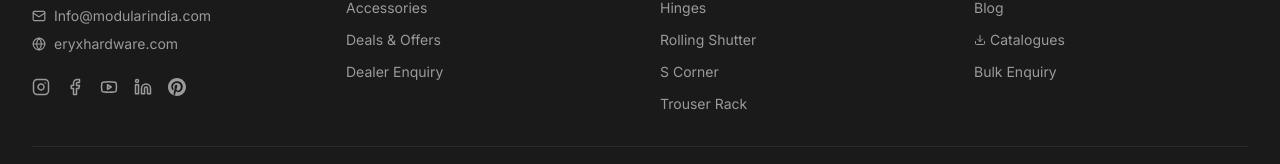
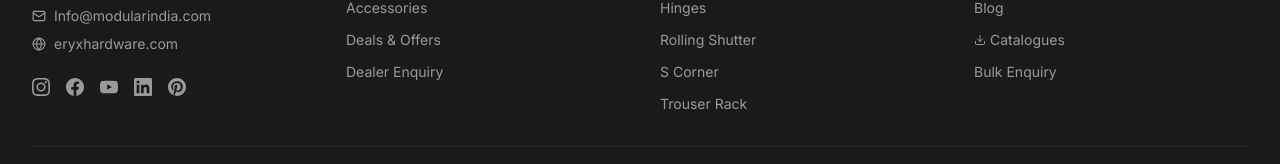
Before and after one commit to Ahmad-Zia10/eryx-hardware, a Next.js app: page /about in a window 1280 px wide. Shown: the part 300-464 px from the top of the page. Built offline with nearby package versions, Linux system fonts and the light colour scheme; no server answers.

Commit message:
fix: replace brand icons with inline SVGs (lucide-react has no brand icons)

```diff
--- a/src/app/(marketing)/page.tsx
+++ b/src/app/(marketing)/page.tsx
@@ -1,5 +1,5 @@
 import Link from "next/link";
-import { Shield, Globe, Award, Phone, Instagram, Facebook, Youtube, Linkedin, Download } from "lucide-react";
+import { Shield, Globe, Award, Phone, Download } from "lucide-react";
 import ProductImage from "@/components/ui/ProductImage";
 import ProductCard from "@/components/sections/ProductCard";
 import HeroActions from "@/components/sections/HeroActions";
@@ -260,10 +260,26 @@
                 className="flex flex-col items-center gap-3 p-6 bg-white dark:bg-[#1A1A1A] border border-[#E8E4DD] dark:border-[#2A2A2A] hover:border-[#D4A017] hover:shadow-md transition duration-200 ease-in-out rounded-sm group"
               >
                 <div className="w-12 h-12 flex items-center justify-center rounded-full bg-[#F7F5F2] dark:bg-[#2A2A2A] group-hover:bg-[#D4A017]/10 transition duration-200 ease-in-out text-[#1A1A1A] dark:text-[#F5F5F5]">
-                  {platform === 'instagram' && <Instagram size={22} />}
-                  {platform === 'facebook' && <Facebook size={22} />}
-                  {platform === 'youtube' && <Youtube size={22} />}
-                  {platform === 'linkedin' && <Linkedin size={22} />}
+                  {platform === 'instagram' && (
+                    <svg viewBox="0 0 24 24" className="w-[22px] h-[22px] fill-current">
+                      <path d="M12 2.163c3.204 0 3.584.012 4.85.07 3.252.148 4.771 1.691 4.919 4.919.058 1.265.069 1.645.069 4.849 0 3.205-.012 3.584-.069 4.849-.149 3.225-1.664 4.771-4.919 4.919-1.266.058-1.644.07-4.85.07-3.204 0-3.584-.012-4.849-.07-3.26-.149-4.771-1.699-4.919-4.92-.058-1.265-.07-1.644-.07-4.849 0-3.204.013-3.583.07-4.849.149-3.227 1.664-4.771 4.919-4.919 1.266-.057 1.645-.069 4.849-.069zM12 0C8.741 0 8.333.014 7.053.072 2.695.272.273 2.69.073 7.052.014 8.333 0 8.741 0 12c0 3.259.014 3.668.072 4.948.2 4.358 2.618 6.78 6.98 6.98C8.333 23.986 8.741 24 12 24c3.259 0 3.668-.014 4.948-.072 4.354-.2 6.782-2.618 6.979-6.98.059-1.28.073-1.689.073-4.948 0-3.259-.014-3.667-.072-4.947-.196-4.354-2.617-6.78-6.979-6.98C15.668.014 15.259 0 12 0zm0 5.838a6.162 6.162 0 1 0 0 12.324 6.162 6.162 0 0 0 0-12.324zM12 16a4 4 0 1 1 0-8 4 4 0 0 1 0 8zm6.406-11.845a1.44 1.44 0 1 0 0 2.881 1.44 1.44 0 0 0 0-2.881z"/>
+                    </svg>
+                  )}
+                  {platform === 'facebook' && (
+                    <svg viewBox="0 0 24 24" className="w-[22px] h-[22px] fill-current">
+                      <path d="M24 12.073c0-6.627-5.373-12-12-12s-12 5.373-12 12c0 5.99 4.388 10.954 10.125 11.854v-8.385H7.078v-3.47h3.047V9.43c0-3.007 1.792-4.669 4.533-4.669 1.312 0 2.686.235 2.686.235v2.953H15.83c-1.491 0-1.956.925-1.956 1.874v2.25h3.328l-.532 3.47h-2.796v8.385C19.612 23.027 24 18.062 24 12.073z"/>
+                    </svg>
+                  )}
+                  {platform === 'youtube' && (
+                    <svg viewBox="0 0 24 24" className="w-[22px] h-[22px] fill-current">
+                      <path d="M23.498 6.186a3.016 3.016 0 0 0-2.122-2.136C19.505 3.545 12 3.545 12 3.545s-7.505 0-9.377.505A3.017 3.017 0 0 0 .502 6.186C0 8.07 0 12 0 12s0 3.93.502 5.814a3.016 3.016 0 0 0 2.122 2.136c1.871.505 9.376.505 9.376.505s7.505 0 9.377-.505a3.015 3.015 0 0 0 2.122-2.136C24 15.93 24 12 24 12s0-3.93-.502-5.814zM9.545 15.568V8.432L15.818 12l-6.273 3.568z"/>
+                    </svg>
+                  )}
+                  {platform === 'linkedin' && (
+                    <svg viewBox="0 0 24 24" className="w-[22px] h-[22px] fill-current">
+                      <path d="M20.447 20.452h-3.554v-5.569c0-1.328-.027-3.037-1.852-3.037-1.853 0-2.136 1.445-2.136 2.939v5.667H9.351V9h3.414v1.561h.046c.477-.9 1.637-1.85 3.37-1.85 3.601 0 4.267 2.37 4.267 5.455v6.286zM5.337 7.433a2.062 2.062 0 0 1-2.063-2.065 2.064 2.064 0 1 1 2.063 2.065zm1.782 13.019H3.555V9h3.564v11.452zM22.225 0H1.771C.792 0 0 .774 0 1.729v20.542C0 23.227.792 24 1.771 24h20.451C23.2 24 24 23.227 24 22.271V1.729C24 .774 23.2 0 22.222 0h.003z"/>
+                    </svg>
+                  )}
                   {platform === 'pinterest' && (
                     <svg viewBox="0 0 24 24" className="w-[22px] h-[22px] fill-current">
                       <path d="M12 0C5.373 0 0 5.373 0 12c0 5.084 3.163 9.426 7.627 11.174-.105-.949-.2-2.405.042-3.441.218-.937 1.407-5.965 1.407-5.965s-.359-.719-.359-1.782c0-1.668.967-2.914 2.171-2.914 1.023 0 1.518.769 1.518 1.69 0 1.029-.655 2.568-.994 3.995-.283 1.194.599 2.169 1.777 2.169 2.133 0 3.772-2.249 3.772-5.495 0-2.873-2.064-4.882-5.012-4.882-3.414 0-5.418 2.561-5.418 5.207 0 1.031.397 2.138.893 2.738a.36.36 0 0 1 .083.345l-.333 1.36c-.053.22-.174.267-.402.161-1.499-.698-2.436-2.889-2.436-4.649 0-3.785 2.75-7.262 7.929-7.262 4.163 0 7.398 2.967 7.398 6.931 0 4.136-2.607 7.464-6.227 7.464-1.216 0-2.359-.632-2.75-1.378l-.748 2.853c-.271 1.043-1.002 2.35-1.492 3.146C9.57 23.812 10.763 24 12 24c6.627 0 12-5.373 12-12S18.627 0 12 0z"/>
--- a/src/components/layout/Footer.tsx
+++ b/src/components/layout/Footer.tsx
@@ -1,5 +1,5 @@
 import Link from "next/link";
-import { Phone, Mail, Globe, Instagram, Facebook, Youtube, Linkedin, Download } from "lucide-react";
+import { Phone, Mail, Globe, Download } from "lucide-react";
 import { CATEGORIES } from "@/lib/catalogue-data";
 import { SITE_CONFIG } from "@/constants";
 
@@ -42,6 +42,7 @@
               </a>
             </div>
             <div className="flex gap-4 mt-2">
+              {/* Instagram */}
               <a
                 href={SITE_CONFIG.socialLinks.instagram.url}
                 target="_blank"
@@ -49,8 +50,11 @@
                 aria-label="Instagram"
                 className="text-[#9A9A9A] hover:text-[#D4A017] transition duration-200 ease-in-out"
               >
-                <Instagram size={18} />
+                <svg viewBox="0 0 24 24" className="w-[18px] h-[18px] fill-current">
+                  <path d="M12 2.163c3.204 0 3.584.012 4.85.07 3.252.148 4.771 1.691 4.919 4.919.058 1.265.069 1.645.069 4.849 0 3.205-.012 3.584-.069 4.849-.149 3.225-1.664 4.771-4.919 4.919-1.266.058-1.644.07-4.85.07-3.204 0-3.584-.012-4.849-.07-3.26-.149-4.771-1.699-4.919-4.92-.058-1.265-.07-1.644-.07-4.849 0-3.204.013-3.583.07-4.849.149-3.227 1.664-4.771 4.919-4.919 1.266-.057 1.645-.069 4.849-.069zM12 0C8.741 0 8.333.014 7.053.072 2.695.272.273 2.69.073 7.052.014 8.333 0 8.741 0 12c0 3.259.014 3.668.072 4.948.2 4.358 2.618 6.78 6.98 6.98C8.333 23.986 8.741 24 12 24c3.259 0 3.668-.014 4.948-.072 4.354-.2 6.782-2.618 6.979-6.98.059-1.28.073-1.689.073-4.948 0-3.259-.014-3.667-.072-4.947-.196-4.354-2.617-6.78-6.979-6.98C15.668.014 15.259 0 12 0zm0 5.838a6.162 6.162 0 1 0 0 12.324 6.162 6.162 0 0 0 0-12.324zM12 16a4 4 0 1 1 0-8 4 4 0 0 1 0 8zm6.406-11.845a1.44 1.44 0 1 0 0 2.881 1.44 1.44 0 0 0 0-2.881z"/>
+                </svg>
               </a>
+              {/* Facebook */}
               <a
                 href={SITE_CONFIG.socialLinks.facebook.url}
                 target="_blank"
@@ -58,17 +62,23 @@
                 aria-label="Facebook"
                 className="text-[#9A9A9A] hover:text-[#D4A017] transition duration-200 ease-in-out"
               >
-                <Facebook size={18} />
+                <svg viewBox="0 0 24 24" className="w-[18px] h-[18px] fill-current">
+                  <path d="M24 12.073c0-6.627-5.373-12-12-12s-12 5.373-12 12c0 5.99 4.388 10.954 10.125 11.854v-8.385H7.078v-3.47h3.047V9.43c0-3.007 1.792-4.669 4.533-4.669 1.312 0 2.686.235 2.686.235v2.953H15.83c-1.491 0-1.956.925-1.956 1.874v2.25h3.328l-.532 3.47h-2.796v8.385C19.612 23.027 24 18.062 24 12.073z"/>
+                </svg>
               </a>
+              {/* YouTube */}
               <a
                 href={SITE_CONFIG.socialLinks.youtube.url}
                 target="_blank"
                 rel="noopener noreferrer"
-                aria-label="Youtube"
+                aria-label="YouTube"
                 className="text-[#9A9A9A] hover:text-[#D4A017] transition duration-200 ease-in-out"
               >
-                <Youtube size={18} />
+                <svg viewBox="0 0 24 24" className="w-[18px] h-[18px] fill-current">
+                  <path d="M23.498 6.186a3.016 3.016 0 0 0-2.122-2.136C19.505 3.545 12 3.545 12 3.545s-7.505 0-9.377.505A3.017 3.017 0 0 0 .502 6.186C0 8.07 0 12 0 12s0 3.93.502 5.814a3.016 3.016 0 0 0 2.122 2.136c1.871.505 9.376.505 9.376.505s7.505 0 9.377-.505a3.015 3.015 0 0 0 2.122-2.136C24 15.93 24 12 24 12s0-3.93-.502-5.814zM9.545 15.568V8.432L15.818 12l-6.273 3.568z"/>
+                </svg>
               </a>
+              {/* LinkedIn */}
               <a
                 href={SITE_CONFIG.socialLinks.linkedin.url}
                 target="_blank"
@@ -76,8 +86,11 @@
                 aria-label="LinkedIn"
                 className="text-[#9A9A9A] hover:text-[#D4A017] transition duration-200 ease-in-out"
               >
-                <Linkedin size={18} />
+                <svg viewBox="0 0 24 24" className="w-[18px] h-[18px] fill-current">
+                  <path d="M20.447 20.452h-3.554v-5.569c0-1.328-.027-3.037-1.852-3.037-1.853 0-2.136 1.445-2.136 2.939v5.667H9.351V9h3.414v1.561h.046c.477-.9 1.637-1.85 3.37-1.85 3.601 0 4.267 2.37 4.267 5.455v6.286zM5.337 7.433a2.062 2.062 0 0 1-2.063-2.065 2.064 2.064 0 1 1 2.063 2.065zm1.782 13.019H3.555V9h3.564v11.452zM22.225 0H1.771C.792 0 0 .774 0 1.729v20.542C0 23.227.792 24 1.771 24h20.451C23.2 24 24 23.227 24 22.271V1.729C24 .774 23.2 0 22.222 0h.003z"/>
+                </svg>
               </a>
+              {/* Pinterest */}
               <a
                 href={SITE_CONFIG.socialLinks.pinterest.url}
                 target="_blank"
```
